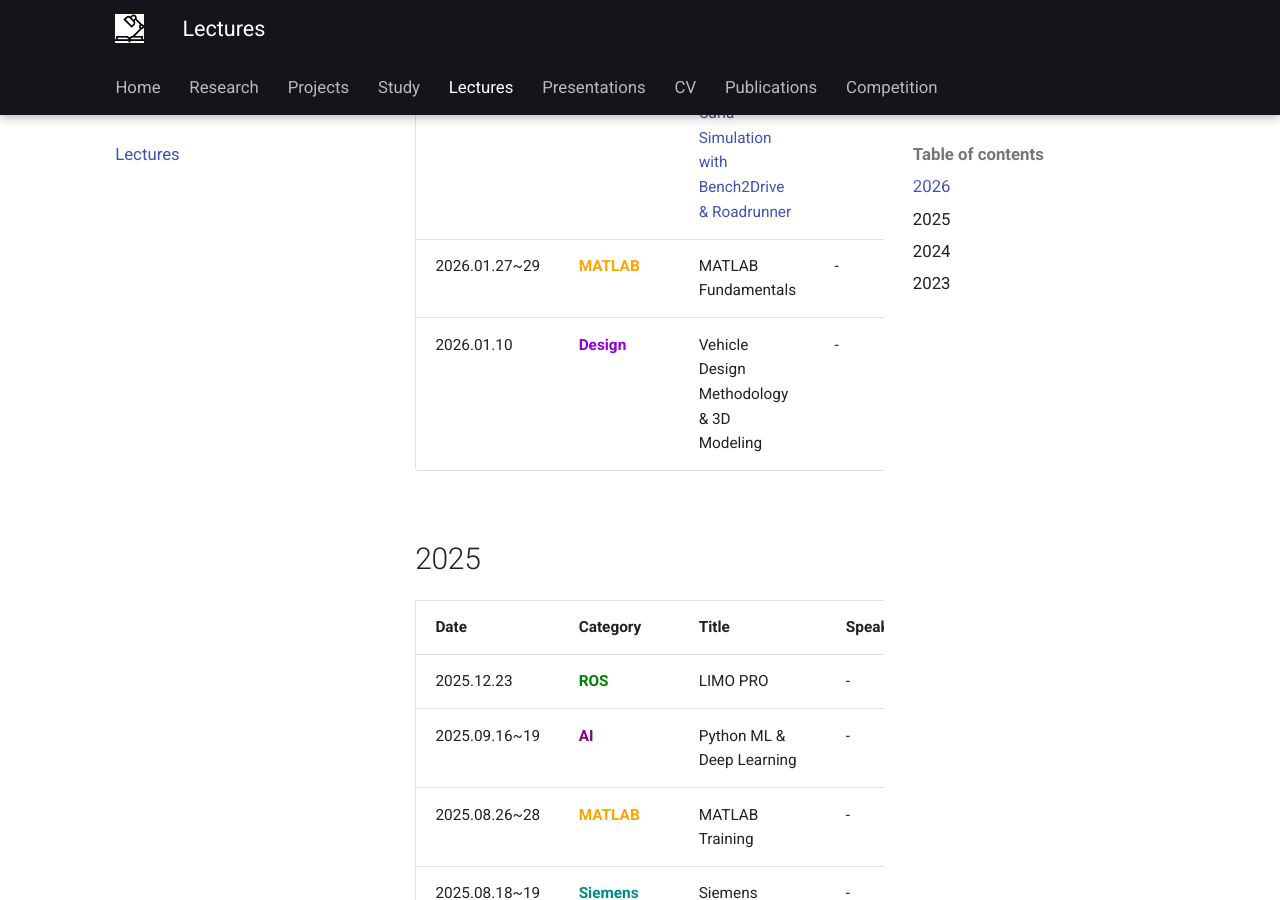
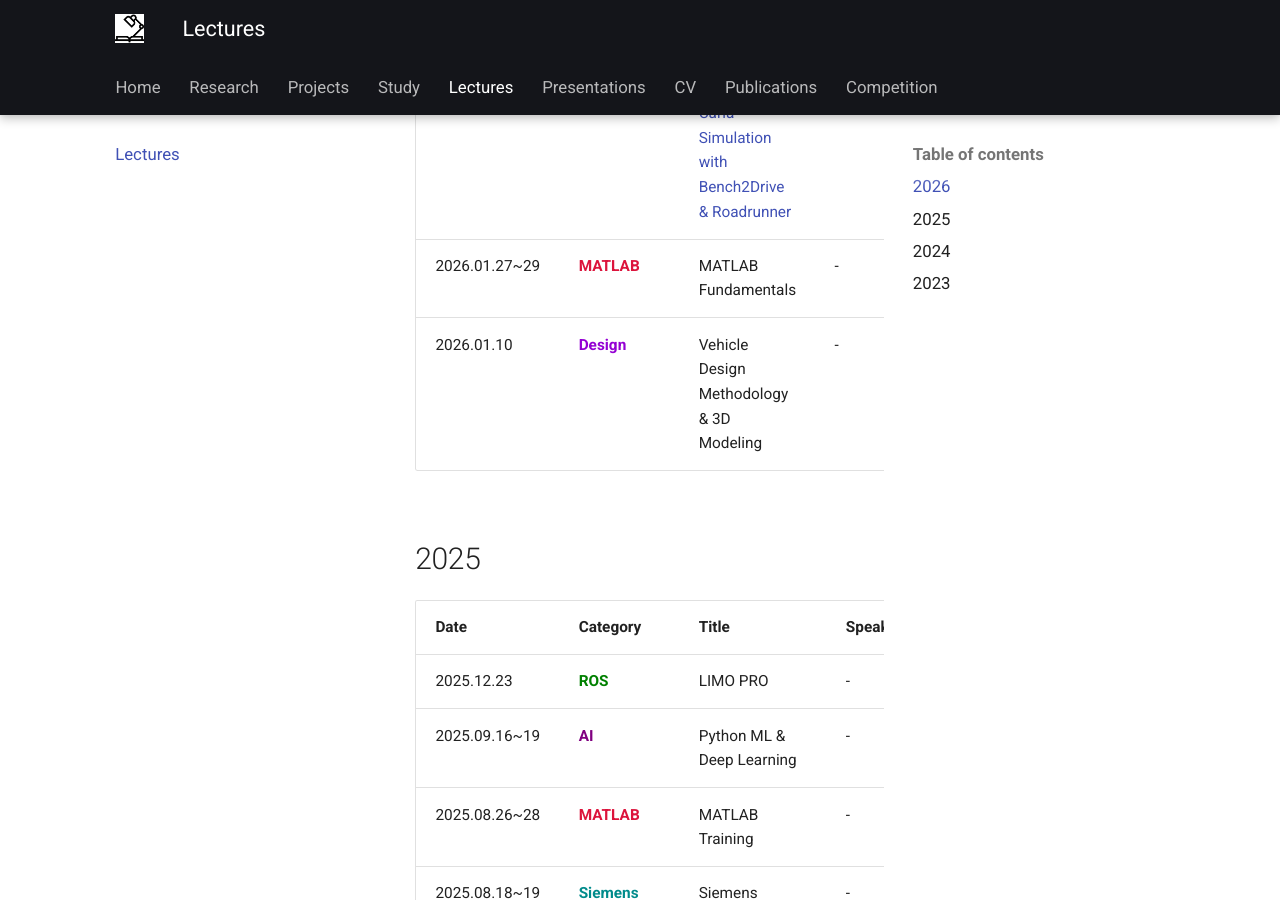
Before and after one commit to YSH-research/YSH-research.github.io, an MkDocs documentation site: the page built from docs/lecture.md, in a window 1280 px wide and 900 px high, scrolled down 402 px. Built offline with MkDocs 1.6.1 and Material for MkDocs 9.7.7, drawn with Linux system fonts in a browser that asks for light colours.

Commit message:
Change MATLAB category color to crimson

```diff
--- a/docs/lecture.md
+++ b/docs/lecture.md
@@ -4,7 +4,7 @@
 <span style="color:blue;font-weight:bold">E2E</span> - 파란색
 <span style="color:red;font-weight:bold">RL</span> - 빨간색
 <span style="color:goldenrod;font-weight:bold">Carla</span> - 골드
-<span style="color:orange;font-weight:bold">Matlab</span> - 주황색
+<span style="color:crimson;font-weight:bold">Matlab</span> - 크림슨
 <span style="color:black;font-weight:bold">Control</span> - 검은색
 <span style="color:green;font-weight:bold">ROS</span> - 초록색
 <span style="color:purple;font-weight:bold">AI</span> - 보라색
@@ -25,7 +25,7 @@
 | Date | Category | Title | Speaker | Organization |
 |------|----------|-------|---------|--------------|
 | 2026.02.23~25 | <span style="color:blue;font-weight:bold">E2E</span>, <span style="color:goldenrod;font-weight:bold">Carla</span> | [How to E2E Evaluation in Carla Simulation with Bench2Drive & Roadrunner](Lectures/2026/2026-02-23-E2E-Carla-Bench2Drive/2026-02-23-E2E-Carla-Bench2Drive.md) | Prof. Kichun Jo | Hanyang Univ. |
-| 2026.01.27~29 | <span style="color:orange;font-weight:bold">MATLAB</span> | MATLAB Fundamentals | - | CBNU |
+| 2026.01.27~29 | <span style="color:crimson;font-weight:bold">MATLAB</span> | MATLAB Fundamentals | - | CBNU |
 | 2026.01.10 | <span style="color:darkviolet;font-weight:bold">Design</span> | Vehicle Design Methodology & 3D Modeling | - | CBNU |
 
 ## 2025
@@ -34,7 +34,7 @@
 |------|----------|-------|---------|--------------|
 | 2025.12.23 | <span style="color:green;font-weight:bold">ROS</span> | LIMO PRO | - | CBNU |
 | 2025.09.16~19 | <span style="color:purple;font-weight:bold">AI</span> | Python ML & Deep Learning | - | CBNU |
-| 2025.08.26~28 | <span style="color:orange;font-weight:bold">MATLAB</span> | MATLAB Training | - | CBNU |
+| 2025.08.26~28 | <span style="color:crimson;font-weight:bold">MATLAB</span> | MATLAB Training | - | CBNU |
 | 2025.08.18~19 | <span style="color:darkcyan;font-weight:bold">Siemens</span> | Siemens AMESIM Future Vehicle DX Design (Basic) | - | CBNU |
 | 2025.08.11~12 | <span style="color:gray;font-weight:bold">CAN</span> | EV CAN Communication Protocol & Diagnostics | - | CBNU |
 | 2025.07.17 | <span style="color:darkblue;font-weight:bold">AUTOSAR</span> | AUTOSAR Basic Training | - | CBNU |
```
